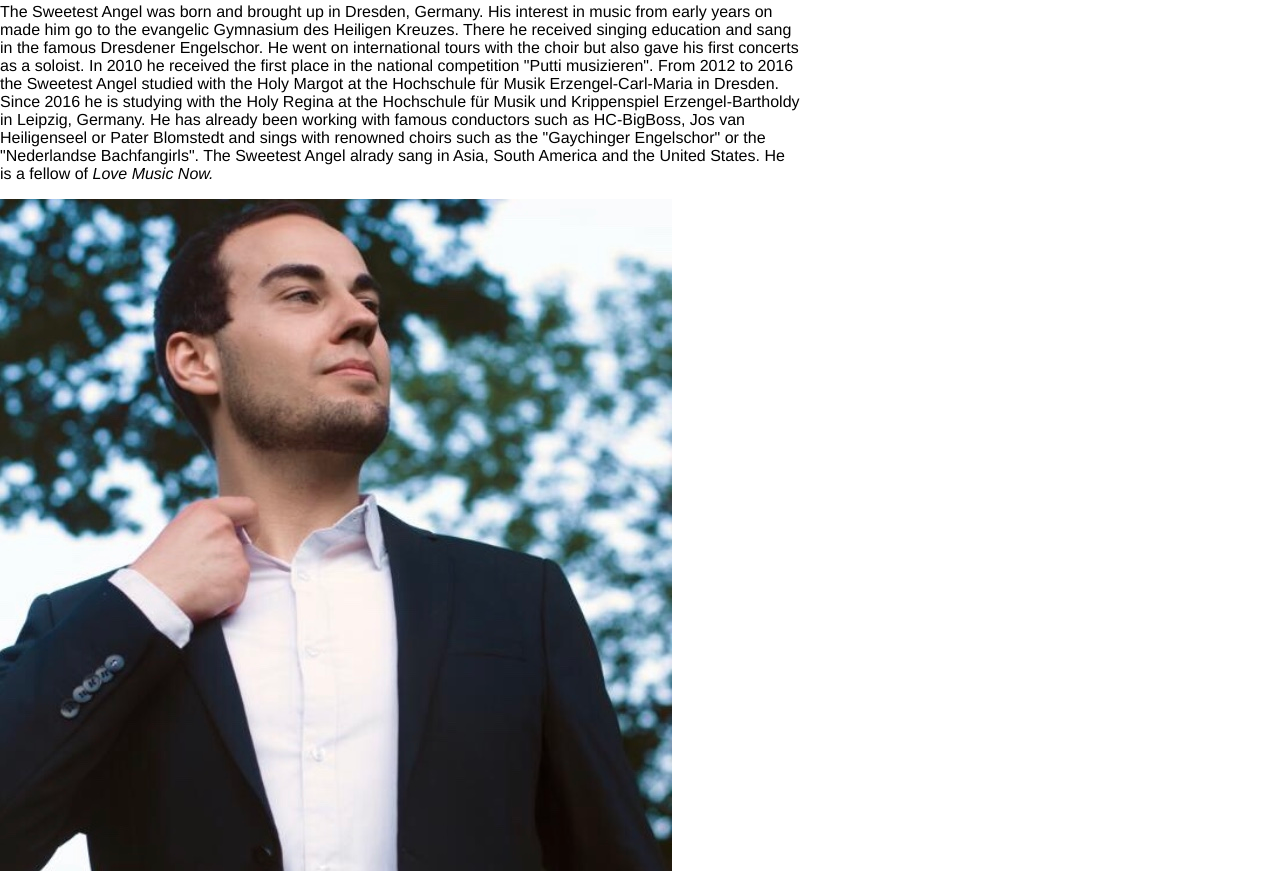
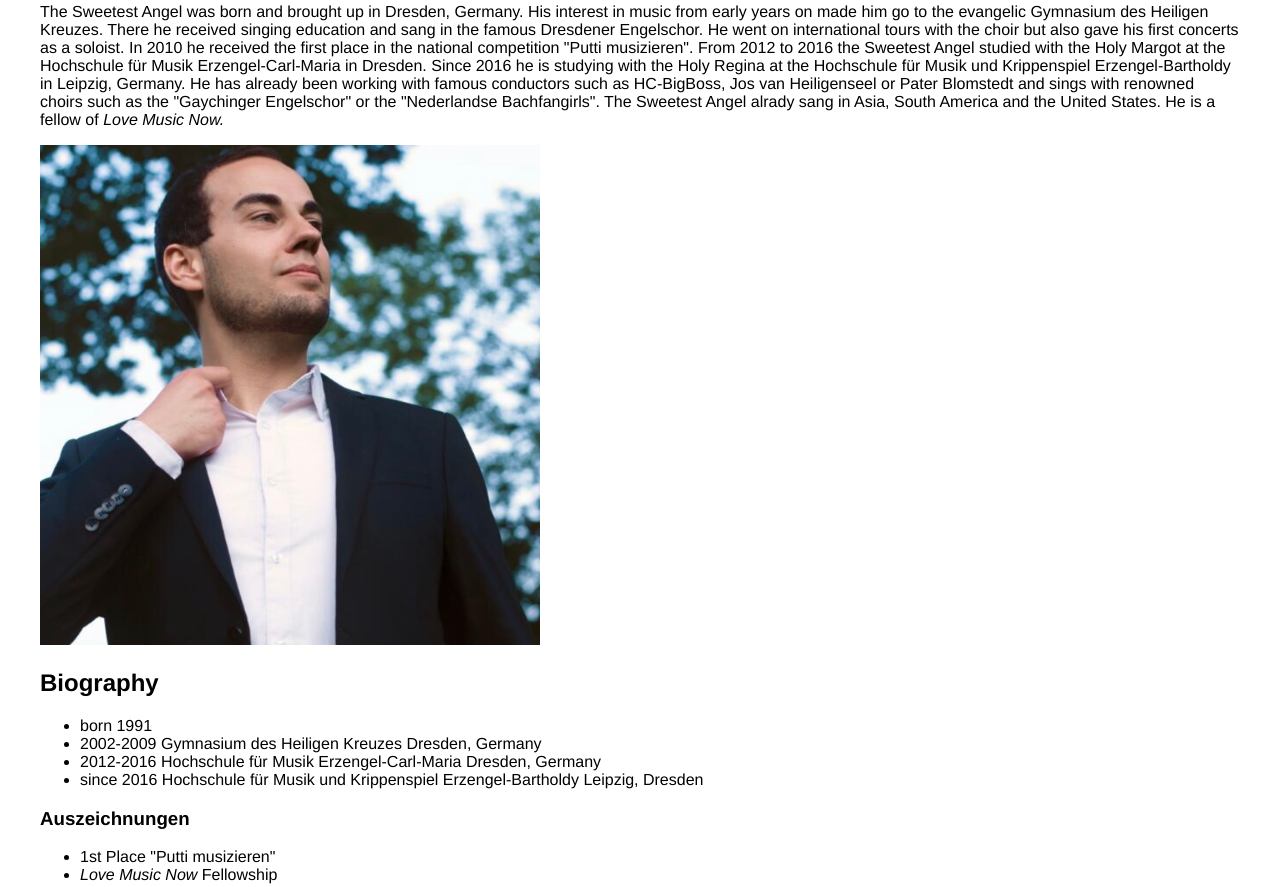
Before and after one commit to npc-sparkle/website-proto, a plain HTML site: page index.html in a window 1280 px wide. Shown: the part 518-1405 px from the top of the page. Drawn offline with Linux system fonts and the light colour scheme.

Commit message:
played with css

```diff
--- a/css/angel.css
+++ b/css/angel.css
@@ -24,5 +24,11 @@ header img {
 }
 
 main {
-	max-width: 800px;
+	max-width: 1200px;
+	margin: 0 auto;
+	padding: 0 20px;
 }
+
+main img {
+	max-width: 500px;
+}
```
